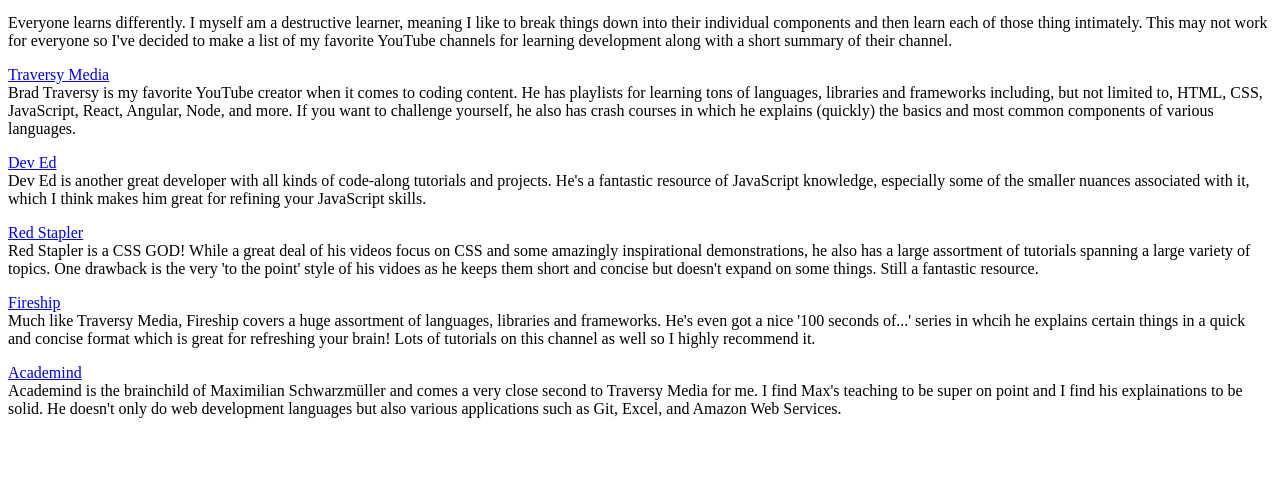
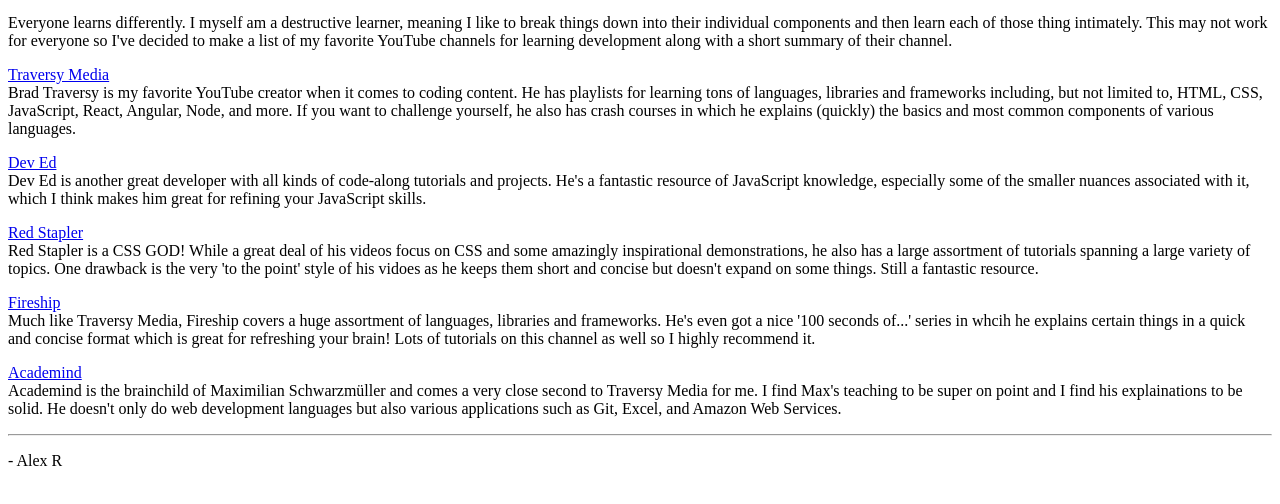
Before and after one commit to Ergonyx/ComIT, a plain HTML site: page exercises/06-html-layout/posts/post-1.html in a window 1280 px wide. Shown: the part 158-662 px from the top of the page. Drawn offline with Linux system fonts and the light colour scheme.

Commit message:
Added footer section in accordance with exercise instructions.

```diff
--- a/exercises/06-html-layout/posts/post-1.html
+++ b/exercises/06-html-layout/posts/post-1.html
@@ -20,5 +20,7 @@
     Much like Traversy Media, Fireship covers a huge assortment of languages, libraries and frameworks.  He's even got a nice '100 seconds of...' series in whcih he explains certain things in a quick and concise format which is great for refreshing your brain!  Lots of tutorials on this channel as well so I highly recommend it.</p>
     <p><a href="https://www.youtube.com/channel/UCSJbGtTlrDami-tDGPUV9-w">Academind</a><br/>
     Academind is the brainchild of Maximilian Schwarzmüller and comes a very close second to Traversy Media for me.  I find Max's teaching to be super on point and I find his explainations to be solid.  He doesn't only do web development languages but also various applications such as Git, Excel, and Amazon Web Services.</p>
+    <hr/>
+    <p>- Alex R</p>
 </body>
 </html>
```
Also changed, not shown: exercises/06-html-layout/posts/post-2.html (+2 -0 lines), exercises/06-html-layout/posts/post-3.html (+2 -0 lines).
